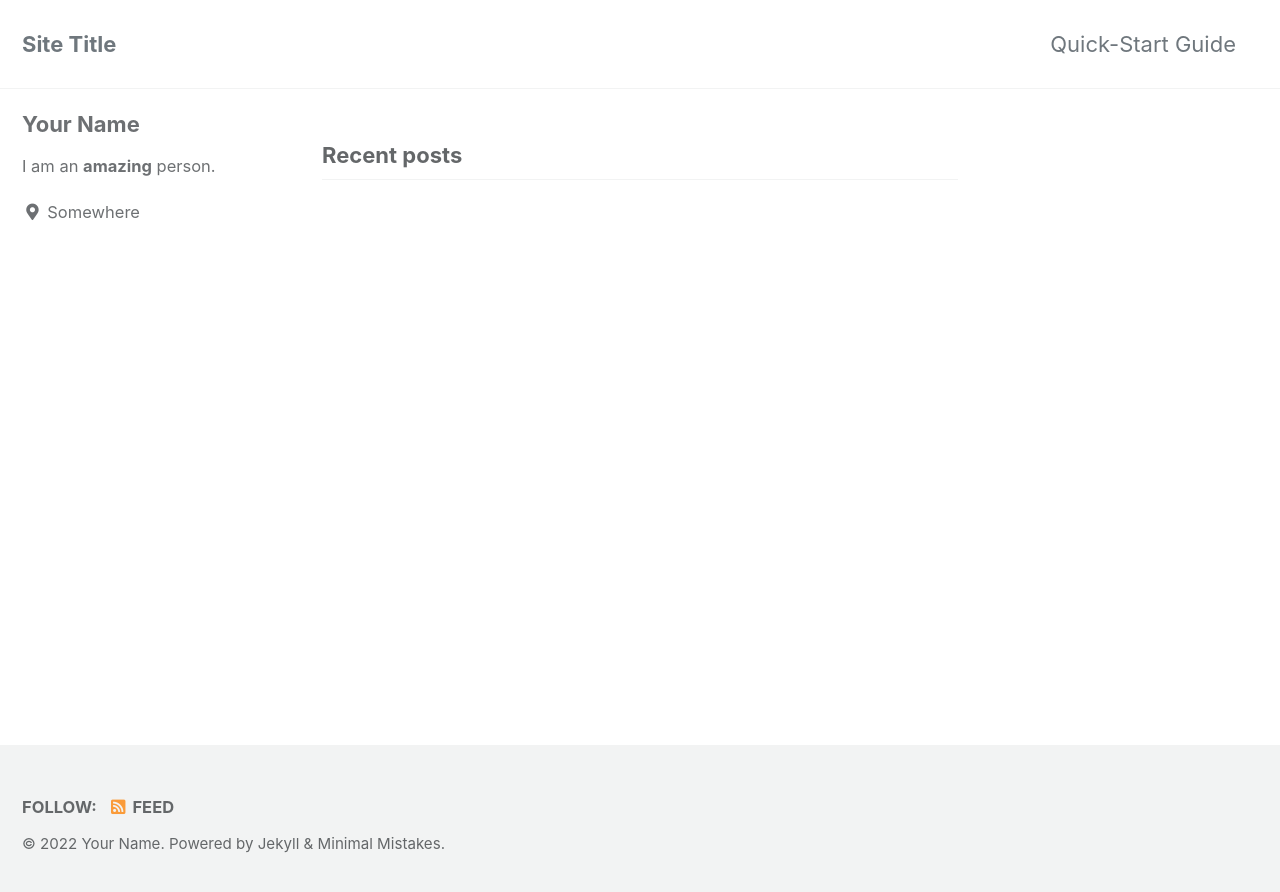
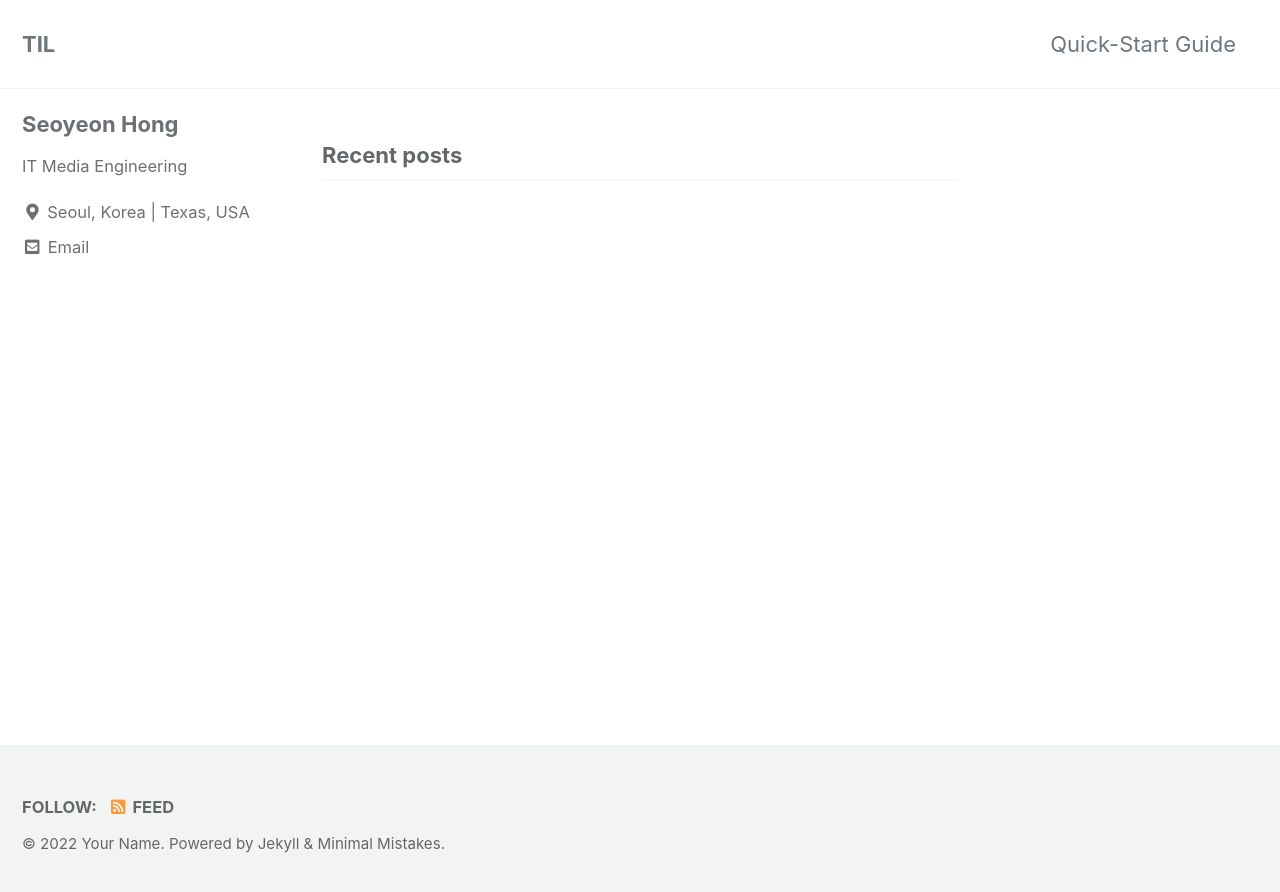
Before and after one commit to seoyeon22/seoyeon22.github.io, a Jekyll site: the page built from index.html, in a window 1280 px wide. Shown: the top 892 px of the page. Built offline with Jekyll 4.4.1, drawn with Linux system fonts in a browser that asks for light colours; cached includes are drawn as plain includes; the list of posts is cut into pages by our own code.

Commit message:
config file modified

```diff
--- a/_config.yml
+++ b/_config.yml
@@ -16,7 +16,7 @@ minimal_mistakes_skin    : "default" # "air", "aqua", "contrast", "dark", "dirt"
 
 # Site Settings
 locale                   : "en-US"
-title                    : "Site Title"
+title                    : "TIL"
 title_separator          : "-"
 subtitle                 : # site tagline that appears below site title in masthead
 name                     : "Your Name"
@@ -102,11 +102,11 @@ analytics:
 
 # Site Author
 author:
-  name             : "Your Name"
+  name             : "Seoyeon Hong"
   avatar           : # path of avatar image, e.g. "/assets/images/bio-photo.jpg"
-  bio              : "I am an **amazing** person."
-  location         : "Somewhere"
-  email            :
+  bio              : "IT Media Engineering"
+  location         : "Seoul, Korea | Texas, USA"
+  email            : hsy2709@gmail.com
   links:
     - label: "Email"
       icon: "fas fa-fw fa-envelope-square"
```
